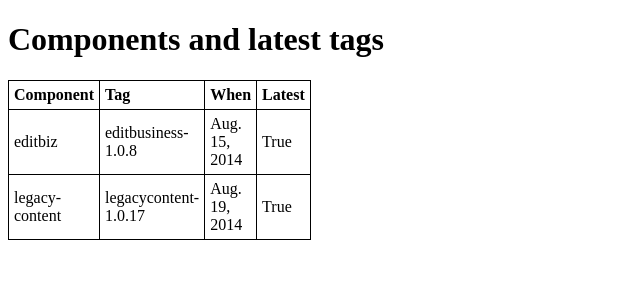
After one commit to shivsharma83/letsbuildit, a Django app: page /tagging/latesttags/ in a window 1280 px wide. The commit adds this page. Shown: the top 300 px of the page, without its empty margins (0-640 px from the left). Run offline with Django 3.2, Linux system fonts and the light colour scheme; data comes from the database, SQL or seed files in the repository; both versions use the stored data as it was after the commit; parts of the project's set-up code (start-up, migrations or seed data) failed here and were passed over.

Commit message:
working copy of listing latest tag on page and refreshing tags (html isnt working for it

```diff
--- a/letsbuildit/tagging/models.py
+++ b/letsbuildit/tagging/models.py
@@ -44,3 +44,15 @@ class tag_history(models.Model):
 
 	def __unicode__(self):
 		return u'%s %s' % (self.component_name, self.latest_tag)
+
+	def tagname(self):
+                return self.tag
+
+        def created(self):
+                return self.datetime
+
+        def componentname(self):
+                return self.component_name
+
+        def islatest(self):
+                return self.latest_tag
--- a/letsbuildit/tagging/urls.py
+++ b/letsbuildit/tagging/urls.py
@@ -6,5 +6,5 @@ urlpatterns = patterns('',
     url(r'^$', views.index, name='index'),
     url(r'vcs/$', views.vcs, name='vcs'),
     url(r'components/$', views.components, name='components'),
-    url(r'refreshtags/$', views.components, name='refreshtags'),
+    url(r'latesttags/$', views.tags, name='tags'),
 )
--- a/letsbuildit/tagging/views.py
+++ b/letsbuildit/tagging/views.py
@@ -15,7 +15,7 @@ def components(request):
         componentlist = models.components.objects.all()
         return render(request, 'components.html', {'components' : componentlist})
 
-def refreshtags(request):
-	refreshtag.addtagsindb("all")
-	componentlist = models.tag_history.objects.all()
-        return render(request, 'refreshtags.html', {'components' : componentlist})
+def tags(request):
+#	refreshtag.addtagsindb("all")
+	tagslist = models.tag_history.objects.all()
+        return render(request, 'latesttags.html', {'tags' : tagslist})
--- a/letsbuildit/templates/home_page.html
+++ b/letsbuildit/templates/home_page.html
@@ -10,6 +10,7 @@
 <p> <a href="http://127.0.0.1:8000/tagging/latesttag/">Latest Tags</a> Latest Tags for Each Component</p>
 <p> <a href="http://127.0.0.1:8000/admin/">Admin</a> Administration and DB access</p>
 <p> <a href="http://127.0.0.1:8000/refershtags/">Refresh Tags</a> This will refersh tags for all the git components</p>
+<p> <a href="http://127.0.0.1:8000/tagging/latesttags/">Latest Tags</a> Tags of all git components</p>
 
 </body>
 </html>
--- /dev/null
+++ b/letsbuildit/templates/latesttags.html
@@ -0,0 +1,41 @@
+<!DOCTYPE html>
+<html>
+<head>
+<h1>Components and latest tags</h1>
+<style>
+table,th,td
+{
+border:1px solid black;
+border-collapse:collapse;
+}
+th,td
+{
+padding:5px;
+}
+th
+{
+text-align:left;
+}
+</style>
+</head>
+<body>
+
+<table style="width:300px">
+<tr>
+  <th>Component</th>
+  <th>Tag</th>
+  <th>When</th>
+  <th>Latest</th>
+</tr>
+{% for component in tags %}
+<tr>
+  <td>{{ component.componentname}}</td>
+  <td>{{ component.tagname }}</td>
+  <td>{{ component.created }}</td>
+  <td>{{ component.islatest }}</td>
+</tr>
+{% endfor %}
+</table>
+
+</body>
+</html>
```
Also changed, not shown: letsbuildit/tagging/refreshtag.py (+26 -15 lines), letsbuildit/db.sqlite3, 3 other files.
